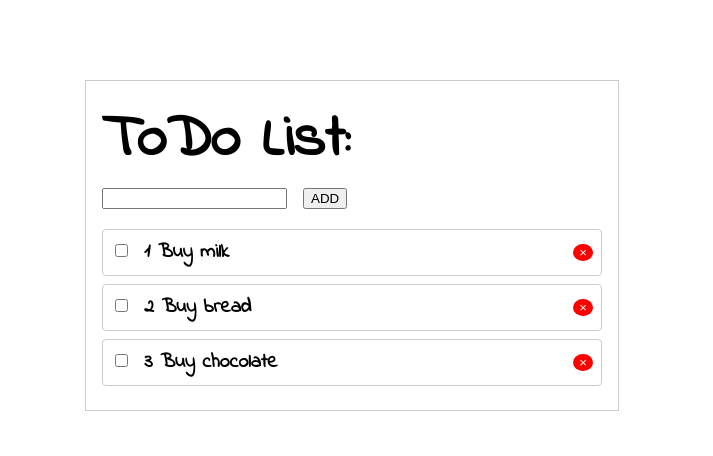
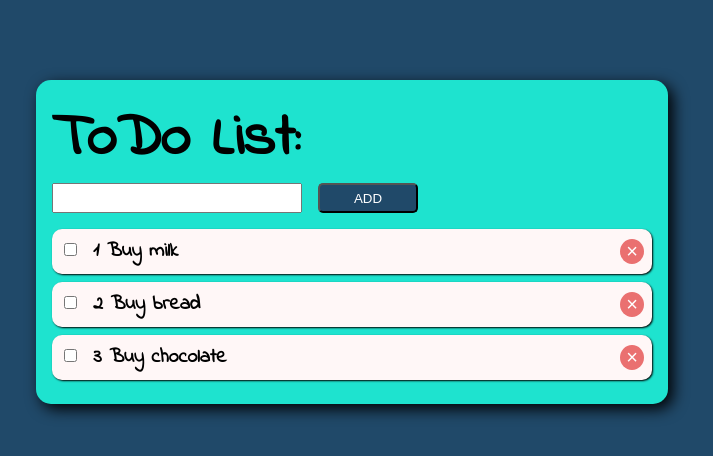
Before and after one commit to katerinagutich/todo-list, a React (Create React App) app: page / in a window 1280 px wide. Shown: the top 456 px of the page, without its empty margins (288-1001 px from the left). Built offline with nearby package versions, Linux system fonts and the light colour scheme.

Commit message:
Add styles to form and list items

```diff
--- a/src/index.css
+++ b/src/index.css
@@ -3,6 +3,7 @@ body {
   font: bold 20px 'Indie Flower', cursive;
   -webkit-font-smoothing: antialiased;
   -moz-osx-font-smoothing: grayscale;
+  background-color: rgba(32,73,105,1);
 }
 code {
   font-family: source-code-pro, Menlo, Monaco, Consolas, 'Courier New',
@@ -15,17 +16,21 @@ h1 {
 .wrapper {
   padding: 1rem;
   margin: 5rem auto;
-  width: 500px;
-  border: 1px solid #ccc;
+  width: 600px;
+  border-radius: 15px;
+  background-color: rgba(30,227,207,1);
+  box-shadow: 5px 5px 15px #000;
 }
 .rm {
-  background: red;
+  background: rgba(234,112,112,1);
   border-radius: 50%;
   color: #fff;
+  font-size: 20px;
   border: none;
 }
 .rm:hover {
   cursor: pointer;
+  background: rgb(219, 102, 102);
 }
 .done {
   text-decoration: line-through;
@@ -33,14 +38,34 @@ h1 {
 form {
   margin-bottom: 1rem;
 }
+form input {
+  width: 250px;
+  height: 30px;
+  box-sizing: border-box;
+}
+form button {
+  background-color: rgba(32,73,105,1);
+  color: #fff;
+  border-radius: 5px;
+  width: 100px;
+  height: 30px;
+  margin: 0;
+  box-sizing: border-box;
+}
+form button:hover {
+  cursor: pointer;
+  background-color: rgb(43, 91, 135);
+  color: #fff;
+}
 li {
   display: flex;
   justify-content: space-between;
   align-items: center;
   padding: .5rem;
-  border: 1px solid #ccc;
-  border-radius: 4px;
-  margin-bottom: .5rem
+  border-radius: 10px;
+  margin-bottom: .5rem;
+  background-color: rgba(255,247,247,1);
+  box-shadow: 1px 1px 2px #000;
 }
 input {
   margin-right: 1rem;
```
